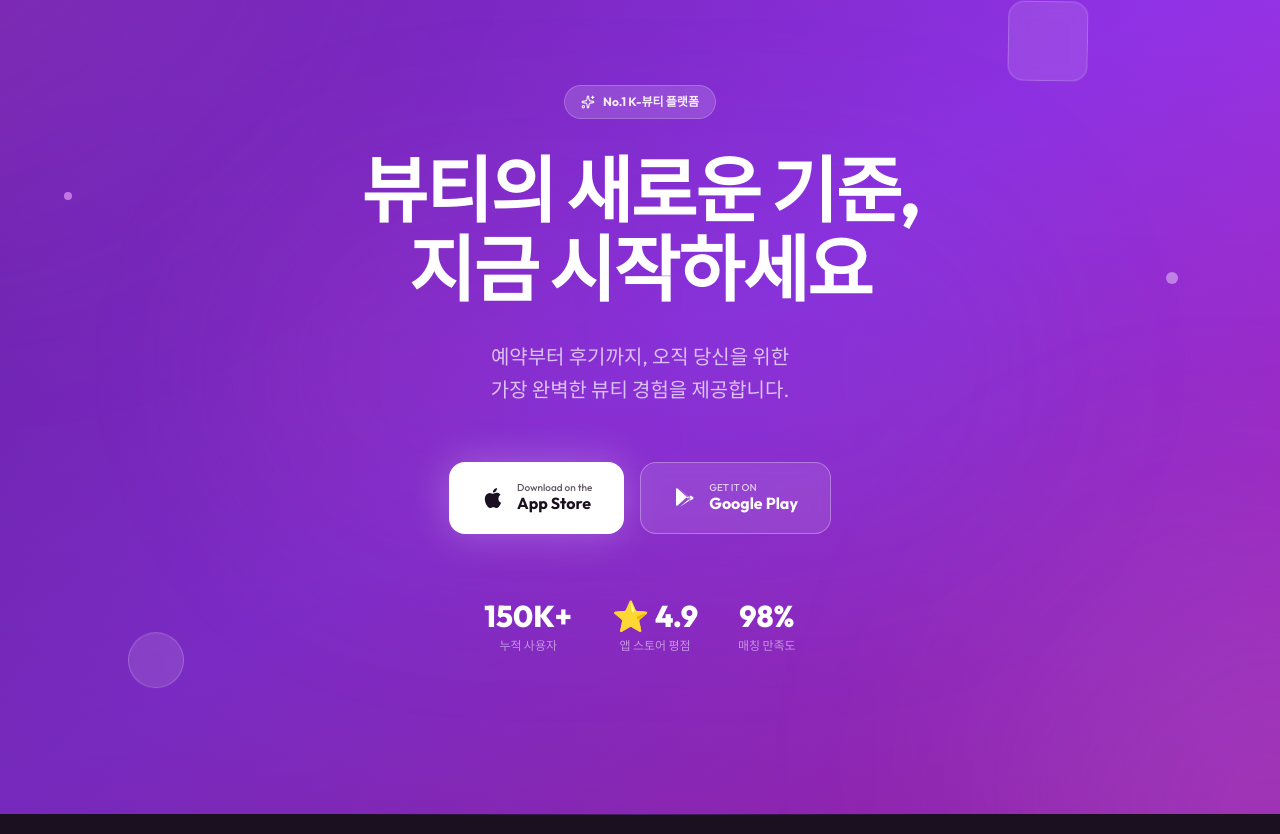
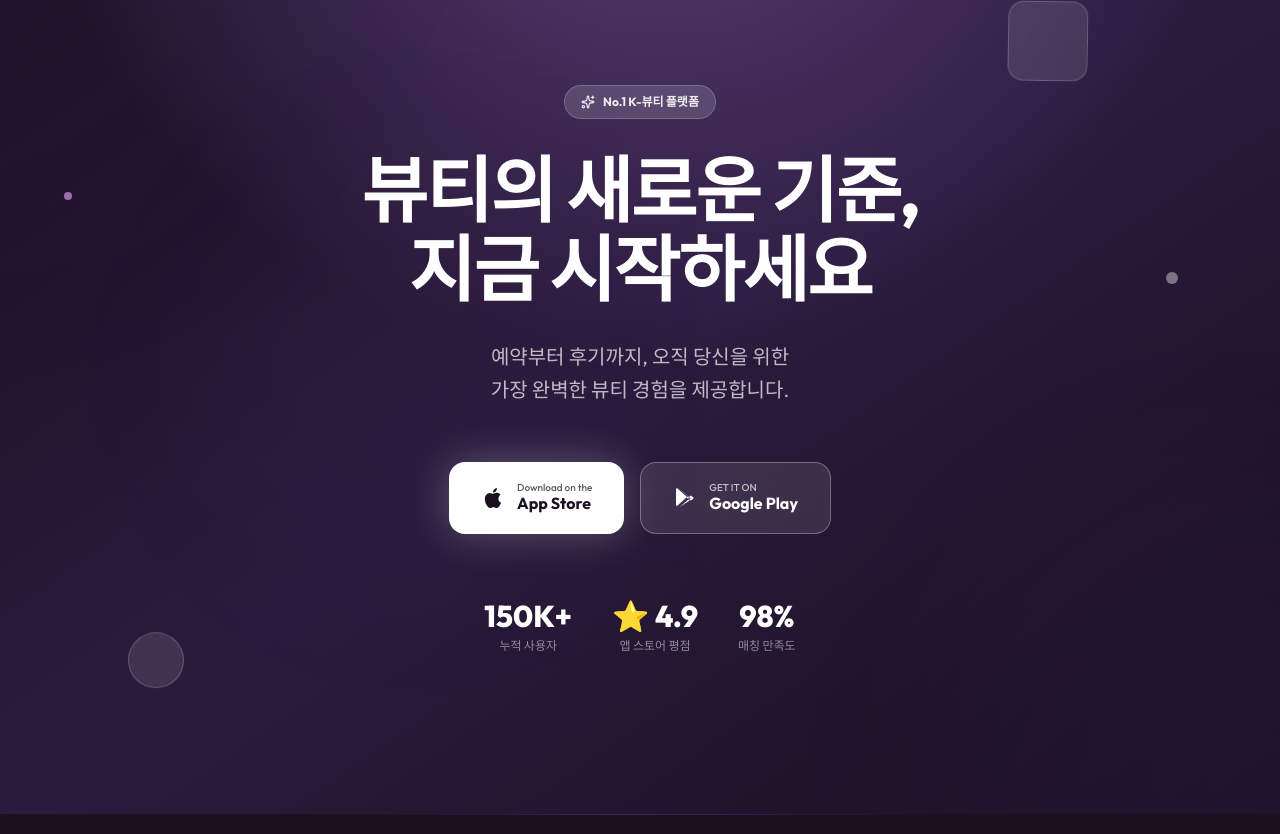
Before and after one commit to bjoon0822-byte/gloo, a React (Vite) app: page / in a window 1280 px wide. Shown: the part 6066-6900 px from the top of the page. Built offline with nearby package versions, Linux system fonts and the light colour scheme; a web font is replaced by a local one.

Commit message:
fix: scroll-to-top on load soften CTA colors to brand tone

```diff
--- a/src/App.tsx
+++ b/src/App.tsx
@@ -144,9 +144,11 @@ function App() {
     }
   }, [input, isLoading, messages]);
 
-  // Auto-scroll to bottom of chat
+  // Auto-scroll to bottom of chat (only when there are messages to avoid jump on mount)
   useEffect(() => {
-    messagesEndRef.current?.scrollIntoView({ behavior: 'smooth' });
+    if (messages.length > 0) {
+      messagesEndRef.current?.scrollIntoView({ behavior: 'smooth' });
+    }
   }, [messages]);
 
   /* ── 스크롤 프로그레스 바 + 네비바 스크롤 효과 ── */
@@ -161,6 +163,8 @@ function App() {
       setNavScrolled(scrollTop > 60);
     };
     window.addEventListener('scroll', handleScroll, { passive: true });
+    // Force scroll to top on initial mount/refresh to fix "starting in the middle" bug
+    window.scrollTo(0, 0);
     return () => window.removeEventListener('scroll', handleScroll);
   }, []);
 
@@ -769,14 +773,14 @@ function App() {
 
       {/* ───── 최하단 CTA (프리미엄 리디자인) ───── */}
       <section className="py-24 md:py-40 relative overflow-hidden">
-        {/* 멀티 레이어 그라데이션 배경 */}
-        <div className="absolute inset-0 bg-gradient-to-br from-[#6B21A8] via-[#9333EA] to-[#C026D3]"></div>
-        <div className="absolute inset-0 bg-gradient-to-t from-black/20 to-transparent"></div>
+        {/* 멀티 레이어 그라데이션 배경 (세련된 브랜드 톤앤매너 - Deep Plum & Violet) */}
+        <div className="absolute inset-0 bg-gradient-to-br from-[#1A1020] via-[#2A1B3D] to-[#1A1020]"></div>
+        <div className="absolute inset-0 opacity-40 bg-[radial-gradient(circle_at_50%_-20%,#C084FC_0%,transparent_50%)]"></div>
 
-        {/* 메쉬 그라데이션 장식 */}
-        <div className="absolute top-0 left-0 w-[600px] h-[600px] bg-gradient-to-br from-fuchsia-400/30 to-transparent rounded-full blur-[120px] -translate-x-1/2 -translate-y-1/2"></div>
-        <div className="absolute bottom-0 right-0 w-[500px] h-[500px] bg-gradient-to-tl from-violet-300/25 to-transparent rounded-full blur-[100px] translate-x-1/3 translate-y-1/3"></div>
-        <div className="absolute top-1/2 left-1/2 -translate-x-1/2 -translate-y-1/2 w-[800px] h-[400px] bg-gradient-to-r from-pink-500/10 via-purple-500/10 to-indigo-500/10 rounded-full blur-[80px]"></div>
+        {/* 메쉬 그라데이션 장식 (더 미묘하고 고급스럽게) */}
+        <div className="absolute top-0 left-0 w-[600px] h-[600px] bg-gradient-to-br from-purple-500/10 to-transparent rounded-full blur-[120px] -translate-x-1/2 -translate-y-1/2"></div>
+        <div className="absolute bottom-0 right-0 w-[500px] h-[500px] bg-gradient-to-tl from-indigo-500/10 to-transparent rounded-full blur-[100px] translate-x-1/3 translate-y-1/3"></div>
+        <div className="absolute top-1/2 left-1/2 -translate-x-1/2 -translate-y-1/2 w-[800px] h-[400px] bg-gradient-to-r from-purple-500/5 via-transparent to-transparent rounded-full blur-[100px]"></div>
 
         {/* 플로팅 유리 장식 */}
         <motion.div
```
